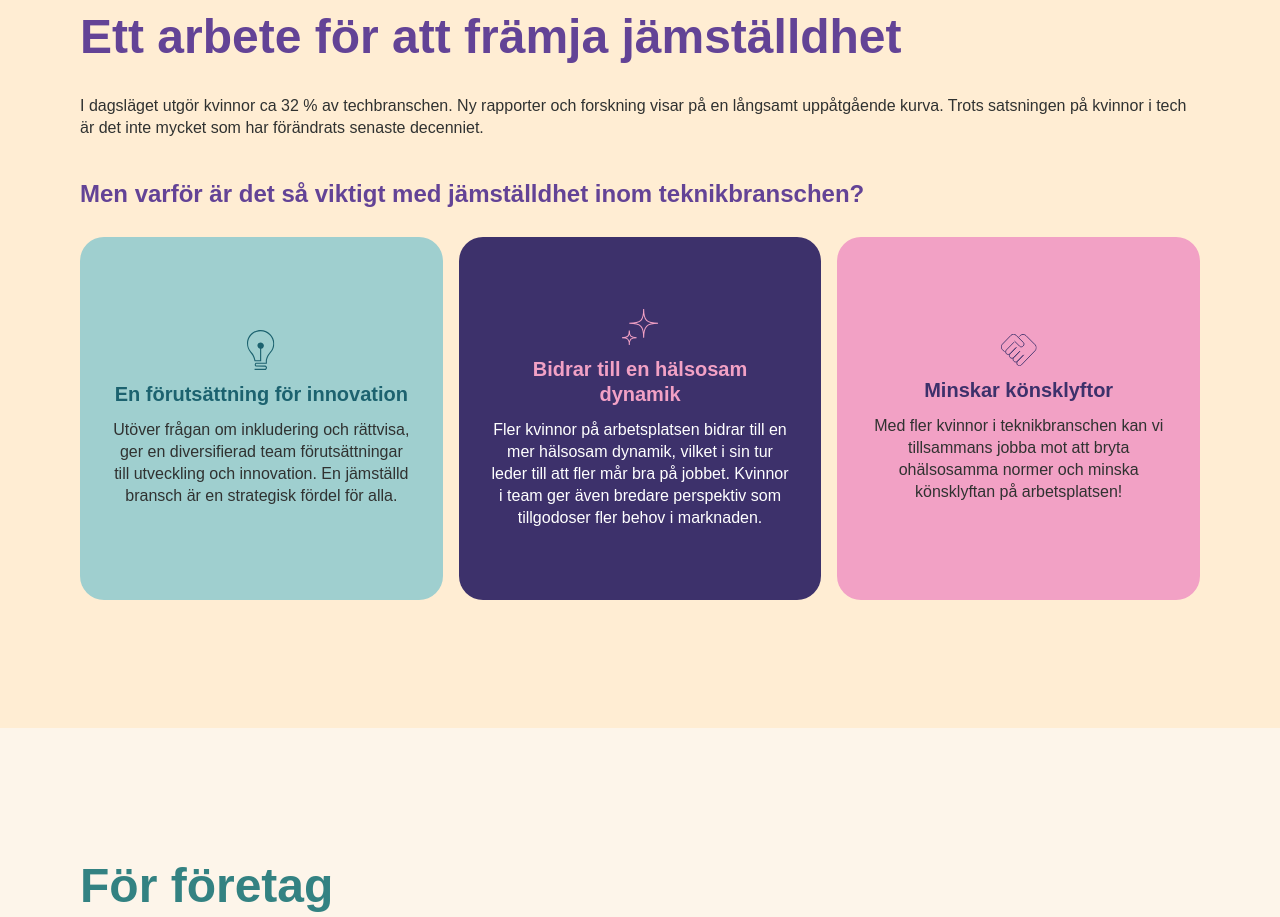
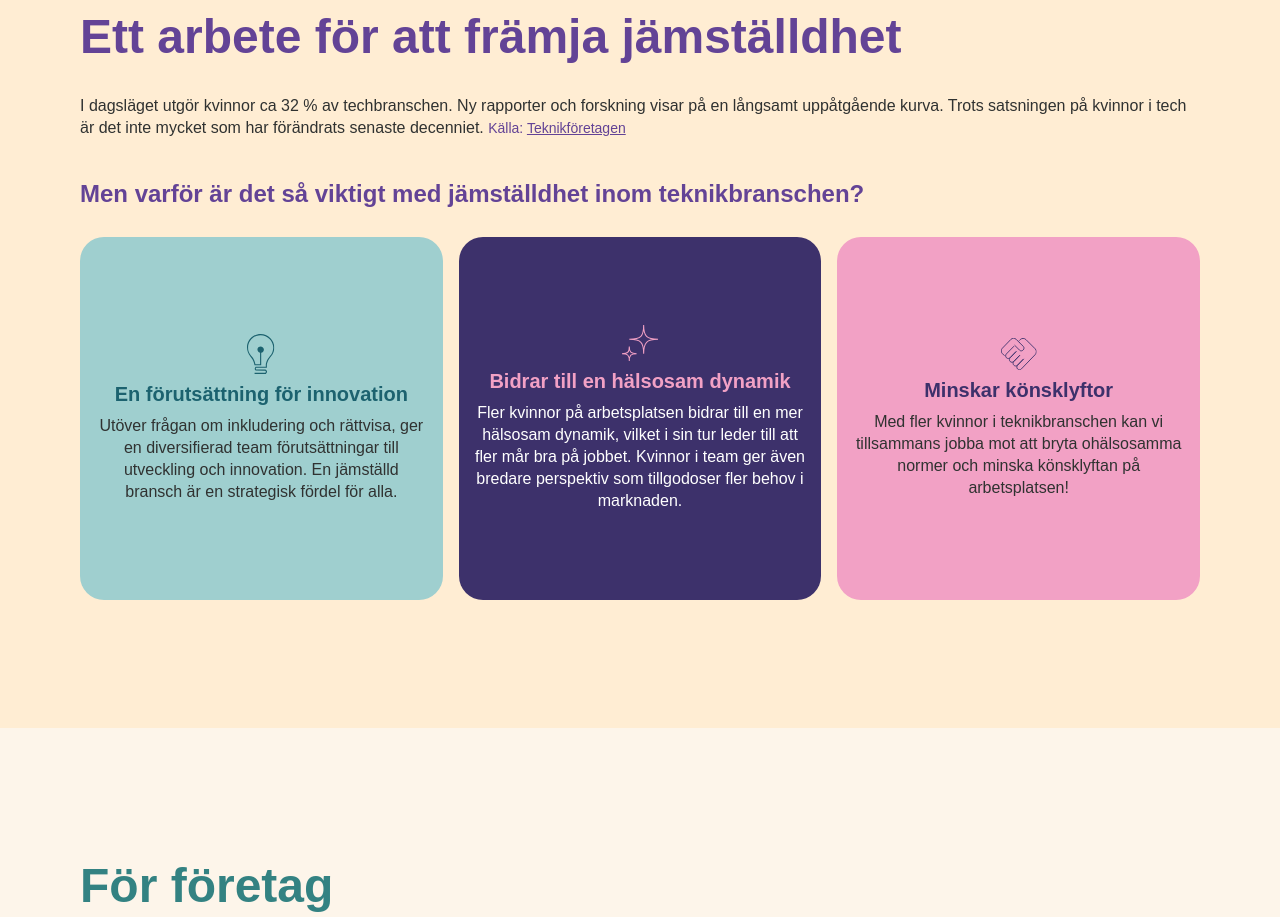
Before and after one commit to kjuliaf/glimtin, a React (Vite) app: page / in a window 1280 px wide. Shown: the part 2520-3437 px from the top of the page. Built offline with nearby package versions, Linux system fonts and the light colour scheme; a web font is replaced by a local one.

Commit message:
Cards and links fixes, added favicon

```diff
--- a/index.html
+++ b/index.html
@@ -2,7 +2,7 @@
 <html lang="en">
 	<head>
 		<meta charset="UTF-8" />
-		<!-- <link rel="icon" type="image/svg+xml" href="/vite.svg" /> -->
+		<link rel="icon" type="image" href="/glimtin-logga.png" />
 		<meta name="viewport" content="width=device-width, initial-scale=1.0" />
 		<title>Glimtin</title>
 		<link rel="stylesheet" href="https://use.typekit.net/ikq8wzl.css" />
--- a/src/components/Footer.jsx
+++ b/src/components/Footer.jsx
@@ -24,10 +24,16 @@ function Footer() {
 				</a>
 
 				<div className="mt-12 mb-10 flex gap-1">
-					<a href="https://www.linkedin.com/company/glimtin">
+					<a
+						href="https://www.linkedin.com/company/glimtin"
+						target="_blank"
+					>
 						<img className="w-14" src={LinkedIn} alt="LinkedIn" />
 					</a>
-					<a href="https://www.instagram.com/glimtin/">
+					<a
+						href="https://www.instagram.com/glimtin/"
+						target="_blank"
+					>
 						<img className="w-14" src={Instagram} alt="Instagram" />
 					</a>
 					{/* <a href="">
--- a/src/sections/Statistics.jsx
+++ b/src/sections/Statistics.jsx
@@ -14,18 +14,22 @@ function Statistics() {
 					rapporter och forskning visar på en långsamt uppåtgående
 					kurva. Trots satsningen på kvinnor i tech är det inte mycket
 					som har förändrats senaste decenniet.{" "}
-					{/* <span className="text-primary text-sm">
+					<span className="text-primary text-sm">
 						Källa:{" "}
-						<a className="underline" href="">
+						<a
+							className="underline"
+							href="https://teknikhogskolan.se/nyheter/tre-fordelar-med-jamstalldhet-inom-tech/"
+							target="_blank"
+						>
 							Teknikföretagen
 						</a>
-					</span> */}
+					</span>
 				</p>
 				<h3 className="mt-10 text-xl md:text-2xl">
 					Men varför är det så viktigt med jämställdhet inom
 					teknikbranschen?
 				</h3>
-				<div className="mt-7 flex flex-col gap-4 lg:flex-row">
+				<div className="mt-7 grid justify-items-center gap-4 sm:grid-cols-1 md:max-w-fit md:grid-cols-2 lg:grid-cols-3">
 					<div className="bg-accent-light card">
 						<img className="w-7" src={Lightbulb} alt="Glödlampa" />
 						<h3 className="!text-accent-dark text-xl">
@@ -56,7 +60,7 @@ function Statistics() {
 						<h3 className="!text-primary-dark text-xl">
 							Minskar könsklyftor
 						</h3>
-						<p className="">
+						<p>
 							Med fler kvinnor i teknikbranschen kan vi
 							tillsammans jobba mot att bryta ohälsosamma normer
 							och minska könsklyftan på arbetsplatsen!
--- a/src/styles/globals.css
+++ b/src/styles/globals.css
@@ -31,7 +31,7 @@
 		@apply px-5 sm:px-10 md:px-12 lg:px-20;
 	}
 	.section-restrict {
-		@apply lg:!max-w-320 mx-auto w-full px-0;
+		@apply mx-auto w-full px-0 lg:!max-w-320;
 	}
 	.section-heading-size {
 		@apply text-3xl md:text-4xl lg:text-5xl;
@@ -49,7 +49,7 @@
 		@apply rounded-2xl md:rounded-3xl;
 	}
 	.card {
-		@apply flex aspect-square h-full w-full max-w-110 flex-col items-center justify-center gap-3 rounded-2xl p-8 text-center md:rounded-3xl;
+		@apply flex aspect-square h-full max-h-100 w-full max-w-100 flex-col items-center justify-center gap-2 rounded-2xl p-4 text-center md:rounded-3xl;
 	}
 }
 
```
Also changed, not shown: public/glimtin-logga.png (added).
